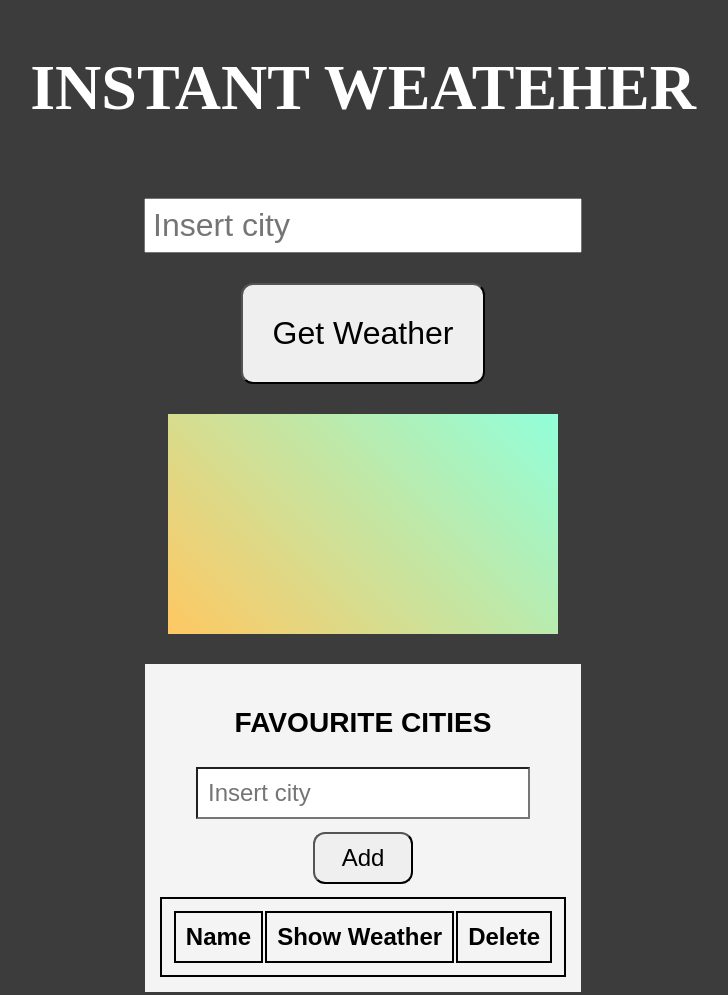
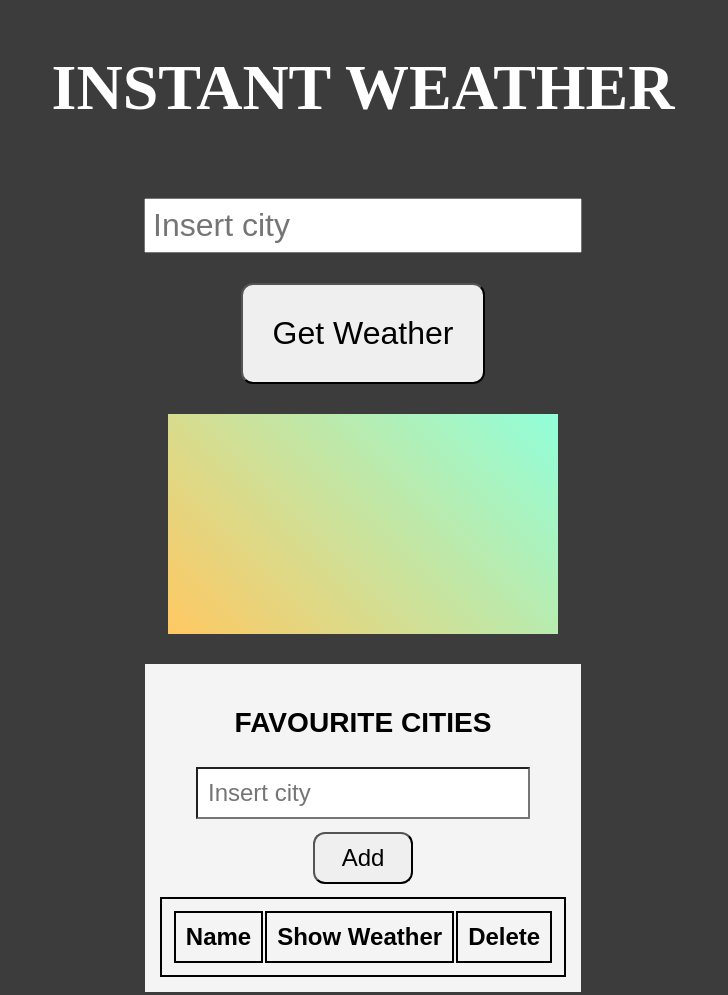
Before and after one commit to HeeHee-man/Instant-Weather, a plain HTML site: page index.html in a window 1280 px wide. Shown: the whole page, without its empty margins (277-1005 px from the left). Drawn offline with Linux system fonts and the light colour scheme.

Commit message:
Fix typo in the title

```diff
--- a/index.html
+++ b/index.html
@@ -6,7 +6,7 @@
         <link rel="stylesheet" href="style.css">
     </head>
     <body>
-        <h1 style = "color: white; text-align: center; font-size: 4rem;">INSTANT WEATEHER</h1>
+        <h1 style = "color: white; text-align: center; font-size: 4rem;">INSTANT WEATHER</h1>
         <input id = "insertCity" placeholder = "Insert city">
         <button id = "insertButton">Get Weather</button>
         <div id = "display">
```
